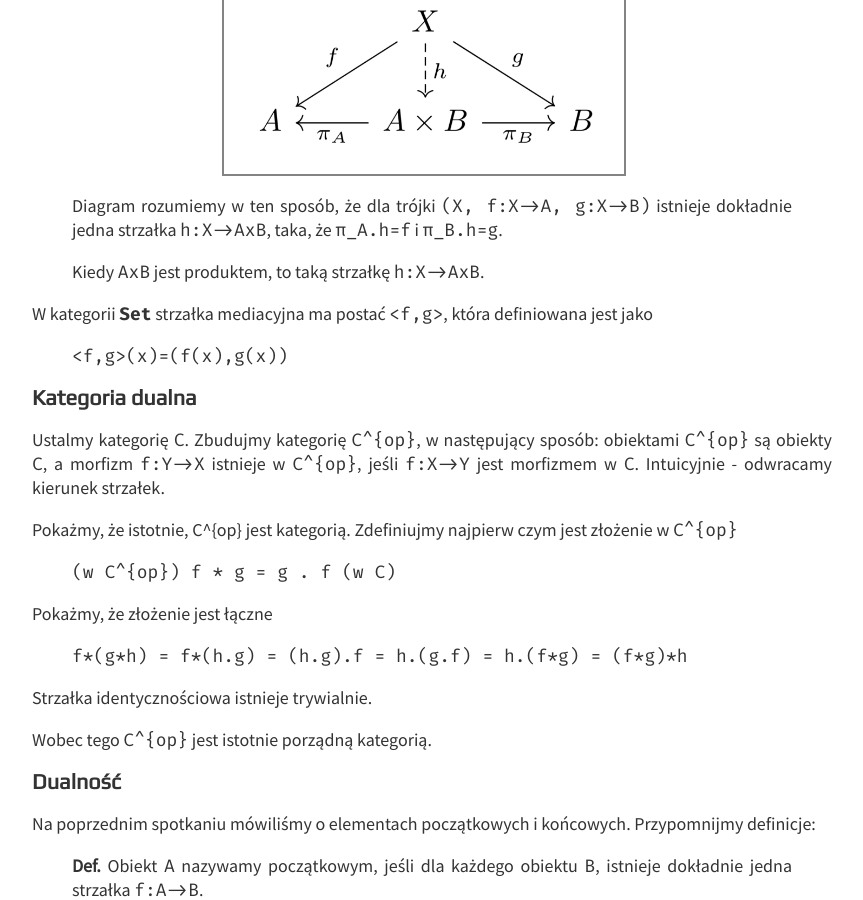
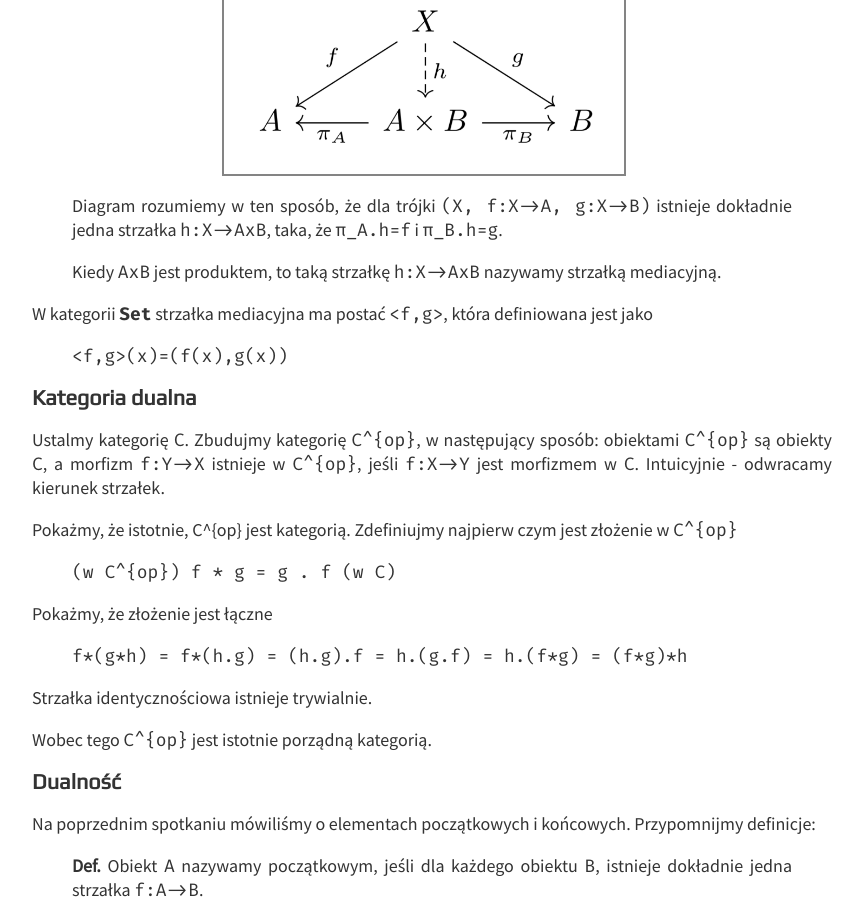
Before and after one commit to KatJon/katjon.github.io, a Jekyll site: the page built from _posts/category-theory/2019-04-04-category-theory-2.md, in a window 1280 px wide and 900 px high, scrolled down 790 px. Shown: the whole window, without its empty margins (208-1071 px from the left). Built offline with Jekyll 4.4.1, drawn with Linux system fonts in a browser that asks for light colours; nearby versions of some CDN libraries.

Commit message:
[CT-2] Fix mediating arrow

```diff
--- a/_posts/category-theory/2019-04-04-category-theory-2.md
+++ b/_posts/category-theory/2019-04-04-category-theory-2.md
@@ -33,7 +33,7 @@ Ustalmy obiekty A i B. Chcemy uzyskać kategoryczną definicję produktu AxB. Ro
 > {% include caption.html src="/diagrams/CT-2/product.png" %}
 > Diagram rozumiemy w ten sposób, że dla trójki `(X, f:X->A, g:X->B)` istnieje dokładnie jedna strzałka `h:X->AxB`, taka, że `{{pi}}_A.h=f` i `{{pi}}_B.h=g`.
 >
-> Kiedy `AxB` jest produktem, to taką strzałkę `h:X->AxB`.
+> Kiedy `AxB` jest produktem, to taką strzałkę `h:X->AxB` nazywamy strzałką mediacyjną.
 
 W kategorii **`Set`** strzałka mediacyjna ma postać `<f,g>`, która definiowana jest jako
 
```
